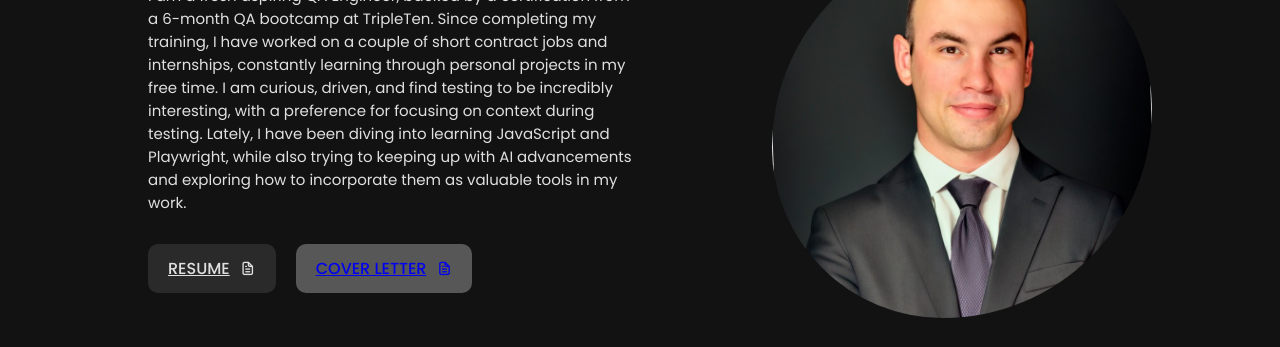
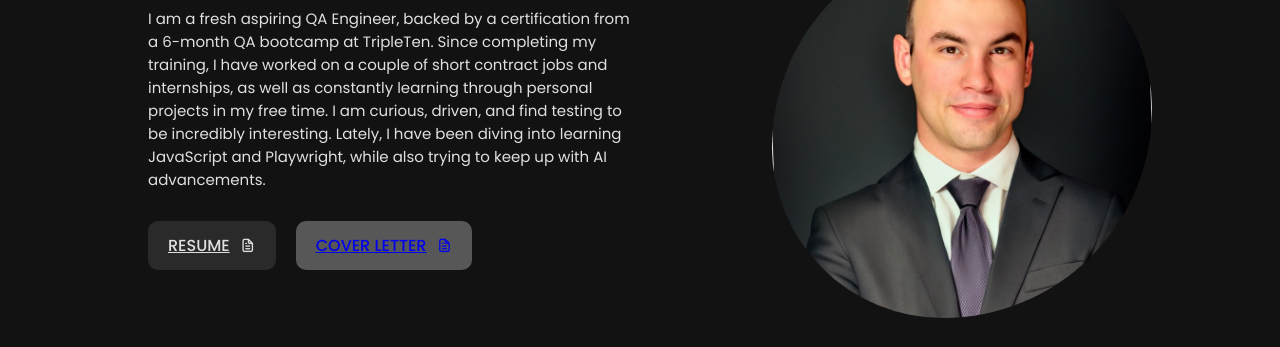
Before and after one commit to MRJOHN5ON/MRJOHN5ON.github.io, a plain HTML site: page index.html in a window 1280 px wide. Shown: the part 272-619 px from the top of the page. Drawn offline with nearby package versions, Linux system fonts and the light colour scheme; a script that the page names is missing.

Commit message:
fixed grammatical errors

```diff
--- a/index.html
+++ b/index.html
@@ -83,9 +83,9 @@
                </div>
                <div class="featured-text-info">
                   <p>I am a fresh aspiring QA Engineer, backed by a certification from a 6-month QA bootcamp at TripleTen.
-                     Since completing my training, I have worked on a couple of short contract jobs and internships, constantly learning through personal projects in my free time.
-                     I am curious, driven, and find testing to be incredibly interesting, with a preference for focusing on context during testing.
-                     Lately, I have been diving into learning JavaScript and Playwright, while also trying to keeping up with AI advancements and exploring how to incorporate them as valuable tools in my work.</p>
+                     Since completing my training, I have worked on a couple of short contract jobs and internships, as well as constantly learning through personal projects in my free time.
+                     I am curious, driven, and find testing to be incredibly interesting.
+                     Lately, I have been diving into learning JavaScript and Playwright, while also trying to keep up with AI advancements.</p>
                </div>
                <div class="featured-text-btn">
                   <a href="assets/files/RYLEYJOHNSONRESUME2024FEB.pdf" data-testid="Download-resume-btn" download class="btn blue-btn">RESUME<i
```
